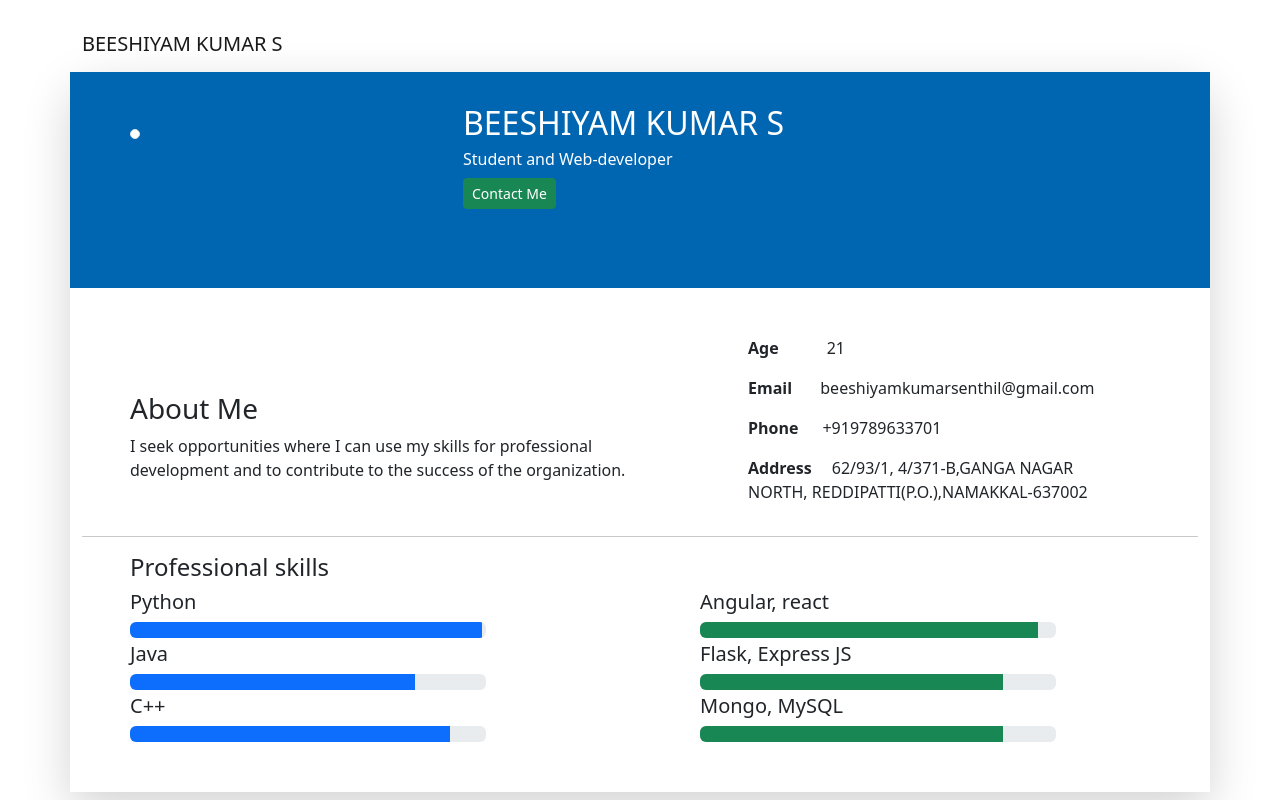
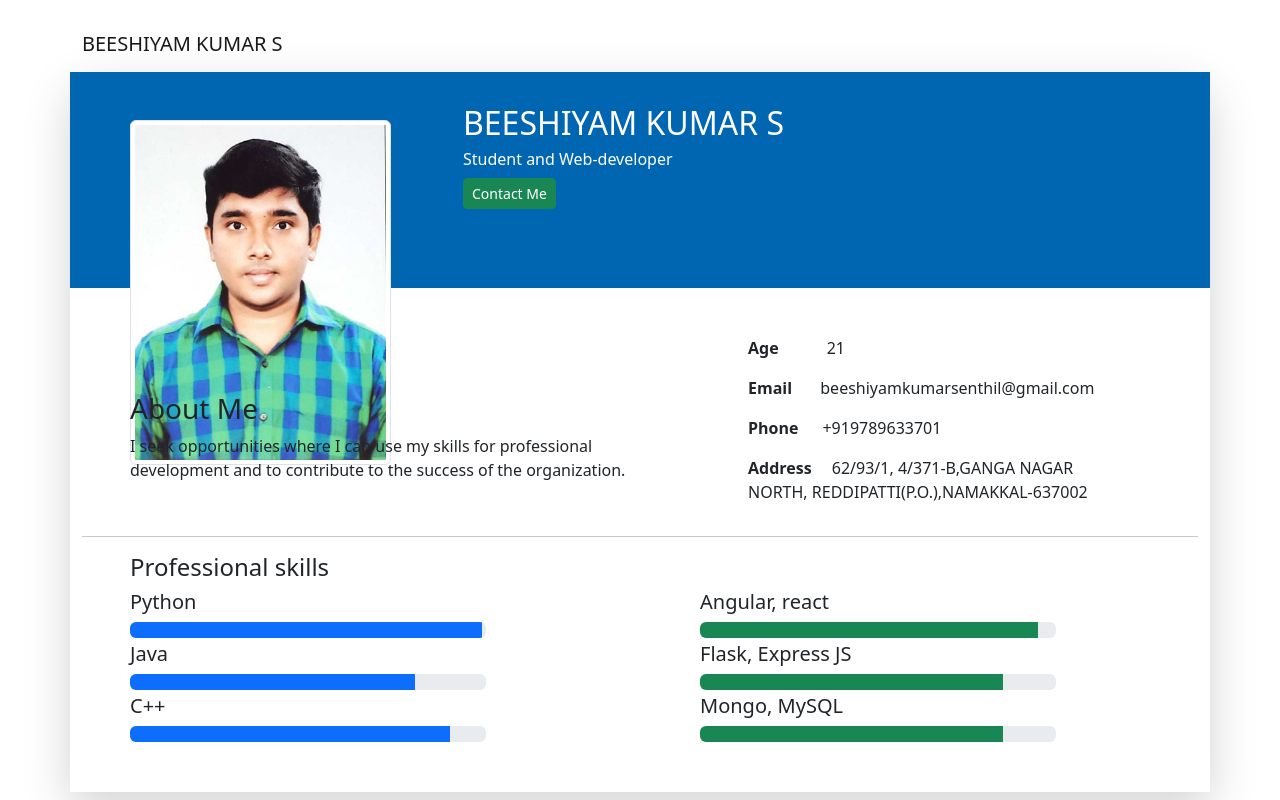
Before and after one commit to BEESHIYAMKUMAR/IBM-Project-25983-1659978608, a plain HTML site: page assignment 1-BEESHIYAM KUMARS/index.html in a window 1280 px wide. Drawn offline with nearby package versions, Linux system fonts and the light colour scheme.

Commit message:
Update index.html

```diff
--- a/assignment 1-BEESHIYAM KUMARS/index.html
+++ b/assignment 1-BEESHIYAM KUMARS/index.html
@@ -32,7 +32,7 @@
         <div class="sec" style="border-radius:30px;">
             <div class="row top ">
                 <div class="col-md-3 mt-5 ms-5">
-                    <img class="img-fluid img-thumbnail img" src="DSC_00450.jpeg" alt="">
+                    <img class="img-fluid img-thumbnail img" src="WhatsApp Image 2022-01-16 at 4.09.33 PM.jpeg" alt="">
                 </div>
                 <div class="col-md-6 mt-4 ms-5">
                     <h2 class="white my-2">BEESHIYAM KUMAR S</h2>
```
